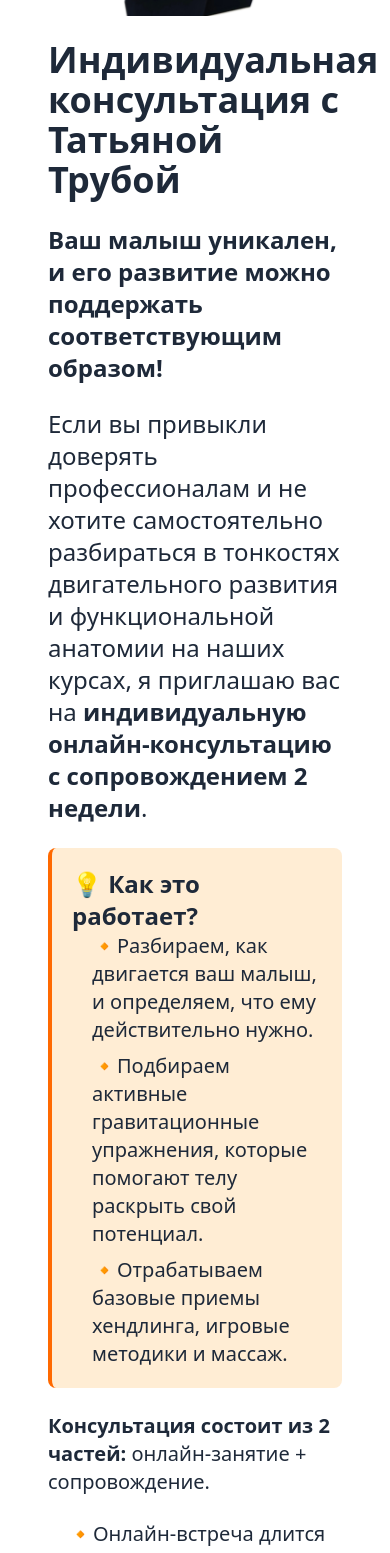
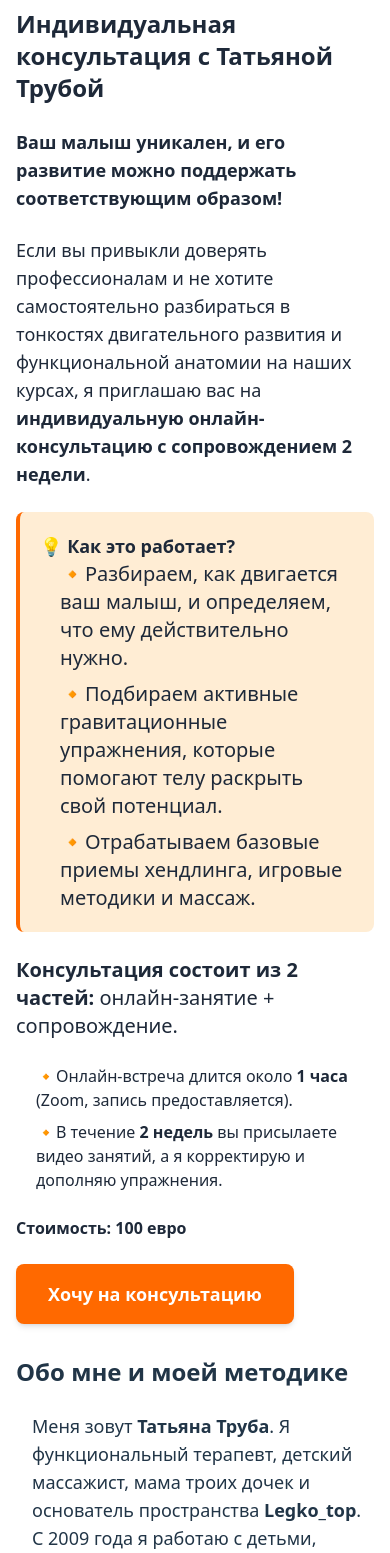
Before and after one commit to vrovsky/legkotop_v2, a React (Vite) app: page / in a window 390 px wide. Shown: the part 2820-4373 px from the top of the page. Built offline with nearby package versions, Linux system fonts and the light colour scheme.

Commit message:
mainpage mobile fix done

```diff
--- a/src/components/AboutMe.jsx
+++ b/src/components/AboutMe.jsx
@@ -2,10 +2,12 @@ import React from "react";
 
 export default function AboutMe() {
   return (
-    <div className="px-10 py-10">
-      <h1 className="text-4xl font-bold mb-6">Обо мне и моей методике</h1>
+    <div className="p-4 sm:p-10">
+      <h1 className="text-2xl sm:text-4xl font-bold mb-6">
+        Обо мне и моей методике
+      </h1>
 
-      <p className="text-2xl mb-4 pl-6">
+      <p className="text-lg sm:text-2xl mb-4 pl-4 sm:pl-6">
         Меня зовут <span className="font-semibold">Татьяна Труба</span>. Я
         функциональный терапевт, детский массажист, мама троих дочек и
         основатель пространства <span className="font-semibold">Legko_top</span>
@@ -13,7 +15,7 @@ export default function AboutMe() {
         двигательному развитию.
       </p>
 
-      <p className="text-2xl mb-4 pl-6">
+      <p className="text-lg sm:text-2xl mb-4 pl-4 sm:pl-6">
         Мой путь начинался с классического массажа, но вскоре стало ясно, что
         стандартные методы не всегда работают. Я изучала{" "}
         <span className="font-semibold">
@@ -25,7 +27,7 @@ export default function AboutMe() {
       </p>
 
       <div className="bg-gray-100 p-4 ml-5 rounded-lg border-l-4 border-blue-500 mb-4">
-        <p className="text-2xl">
+        <p className="text-lg sm:text-2xl">
           <span className="font-semibold">С 2011 года</span> я вела частную
           практику, а в 2018 открыла свой детский центр{" "}
           <span className="font-semibold">"Dvizhenie"</span> в Запорожье. Позже
@@ -33,25 +35,25 @@ export default function AboutMe() {
         </p>
       </div>
 
-      <p className="text-2xl mb-4 pl-6">
+      <p className="text-lg sm:text-2xl mb-4 pl-4 sm:pl-6">
         Моя главная цель – помочь мамам и специалистам понять, как поддерживать
         естественное развитие ребёнка без лишних страхов, манипуляций и
         чрезмерного вмешательства. Рассказываю об этом на своих курсах,
         индивидуальных консультациях и супервизии.
       </p>
 
-      <p className="text-2xl mb-4 pl-6 italic">
+      <p className="text-lg sm:text-2xl mb-4 pl-4 sm:pl-6 italic">
         Я верю, что правильное движение – основа здоровья и гармонии тела.
       </p>
 
-      <p className="text-2xl mb-4 pl-6">
+      <p className="text-lg sm:text-2xl mb-4 pl-4 sm:pl-6">
         Веду YouTube-канал, участвую в фестивалях и практикумах для родителей,
         обучаю специалистов в разных странах Европы. Мой метод уже помог{" "}
         <span className="font-semibold">тысячам семей</span> найти лёгкий и
         естественный путь в развитии их детей.
       </p>
 
-      <p className="text-2xl mb-4 pl-6">
+      <p className="text-lg sm:text-2xl mb-4 pl-4 sm:pl-6">
         Сейчас я развиваю проект{" "}
         <span className="font-semibold">Legko_top</span> – онлайн-школу для
         родителей и специалистов по всему миру. Моя цель – сделать качественную
@@ -59,7 +61,7 @@ export default function AboutMe() {
         малышей.
       </p>
 
-      <p className="text-2xl font-semibold mb-6 pl-6">
+      <p className="text-lg sm:text-2xl font-semibold mb-6 pl-4 sm:pl-6">
         Если вам это тоже откликается, буду рада нашему сотрудничеству!
       </p>
 
--- a/src/components/Consultation.jsx
+++ b/src/components/Consultation.jsx
@@ -4,7 +4,7 @@ import tatyanaPhoto from "../assets/tatyana.png"; // Убедитесь, что
 
 export default function Consultation() {
   return (
-    <div className="flex flex-col lg:flex-row items-center bg-white p-12 lg:px-16">
+    <div className="flex flex-col lg:flex-row items-center bg-white p-4 sm:p-12 lg:px-16">
       <div className="w-full lg:w-1/3 flex justify-center mb-6 lg:mb-0">
         <img
           src={tatyanaPhoto}
@@ -14,16 +14,16 @@ export default function Consultation() {
       </div>
 
       <div className="w-full lg:w-2/3 space-y-6 text-gray-800">
-        <h2 className="text-4xl font-bold">
+        <h2 className="text-2xl sm:text-4xl font-bold">
           Индивидуальная консультация с Татьяной Трубой
         </h2>
 
-        <p className="text-2xl font-semibold">
+        <p className="text-lg sm:text-2xl font-semibold">
           Ваш малыш уникален, и его развитие можно поддержать соответствующим
           образом!
         </p>
 
-        <p className="text-2xl">
+        <p className="text-lg sm:text-2xl">
           Если вы привыкли доверять профессионалам и не хотите самостоятельно
           разбираться в тонкостях двигательного развития и функциональной
           анатомии на наших курсах, я приглашаю вас на{" "}
@@ -34,7 +34,9 @@ export default function Consultation() {
         </p>
 
         <div className="bg-orange-100 p-5 rounded-lg border-l-4 border-orange-500">
-          <p className="font-semibold text-2xl">💡 Как это работает?</p>
+          <p className="font-semibold text-lg sm:text-2xl">
+            💡 Как это работает?
+          </p>
           <ul className="pl-5 space-y-2 text-xl">
             <li>
               🔸Разбираем, как двигается ваш малыш, и определяем, что ему
@@ -55,7 +57,7 @@ export default function Consultation() {
           <strong>Консультация состоит из 2 частей:</strong> онлайн-занятие +
           сопровождение.
         </p>
-        <ul className=" pl-5 space-y-2 text-xl">
+        <ul className=" pl-5 space-y-2 text-base sm:text-xl">
           <li>
             🔸Онлайн-встреча длится около <strong>1 часа</strong> (Zoom, запись
             предоставляется).
@@ -66,7 +68,7 @@ export default function Consultation() {
           </li>
         </ul>
 
-        <p className="text-xl font-bold">Стоимость: 100 евро</p>
+        <p className="text-base sm:text-xl font-bold">Стоимость: 100 евро</p>
 
         <Link
           to="/consultation"
--- a/src/components/Footer.jsx
+++ b/src/components/Footer.jsx
@@ -4,12 +4,14 @@ import { FaYoutube, FaTelegram, FaInstagram } from "react-icons/fa";
 export default function Footer() {
   return (
     <div className="p-4 bg-[#272119] text-white">
-      <h2 className="text-xl py-4 font-semibold">Мои Социальные Сети</h2>
+      <h2 className="text-base sm:text-xl py-4 font-semibold">
+        Мои Социальные Сети
+      </h2>
       <a
         href="https://youtube.com/@tetianatruba"
         target="_blank"
         rel="noopener noreferrer"
-        className="pb-4 flex items-center space-x-2 text-xl font-semibold"
+        className="pb-4 flex items-center space-x-2 text-base sm:text-xl font-semibold"
       >
         <span>YouTube</span>
         <FaYoutube size={28} />
@@ -18,7 +20,7 @@ export default function Footer() {
         href="https://t.me/legko_top_tt"
         target="_blank"
         rel="noopener noreferrer"
-        className="pb-4 flex items-center space-x-2 text-xl font-semibold"
+        className="pb-4 flex items-center space-x-2 text-base sm:text-xl font-semibold"
       >
         <span>Telegram</span>
         <FaTelegram size={28} />
@@ -27,7 +29,7 @@ export default function Footer() {
         href="https://www.instagram.com/legko.top?igsh=ejZ6eWR2ZTdzdW5w"
         target="_blank"
         rel="noopener noreferrer"
-        className="pb-4 flex items-center space-x-2  text-xl font-semibold"
+        className="pb-4 flex items-center space-x-2  text-base sm:text-xl font-semibold"
       >
         <span>Instagram</span>
         <FaInstagram size={28} />
```
